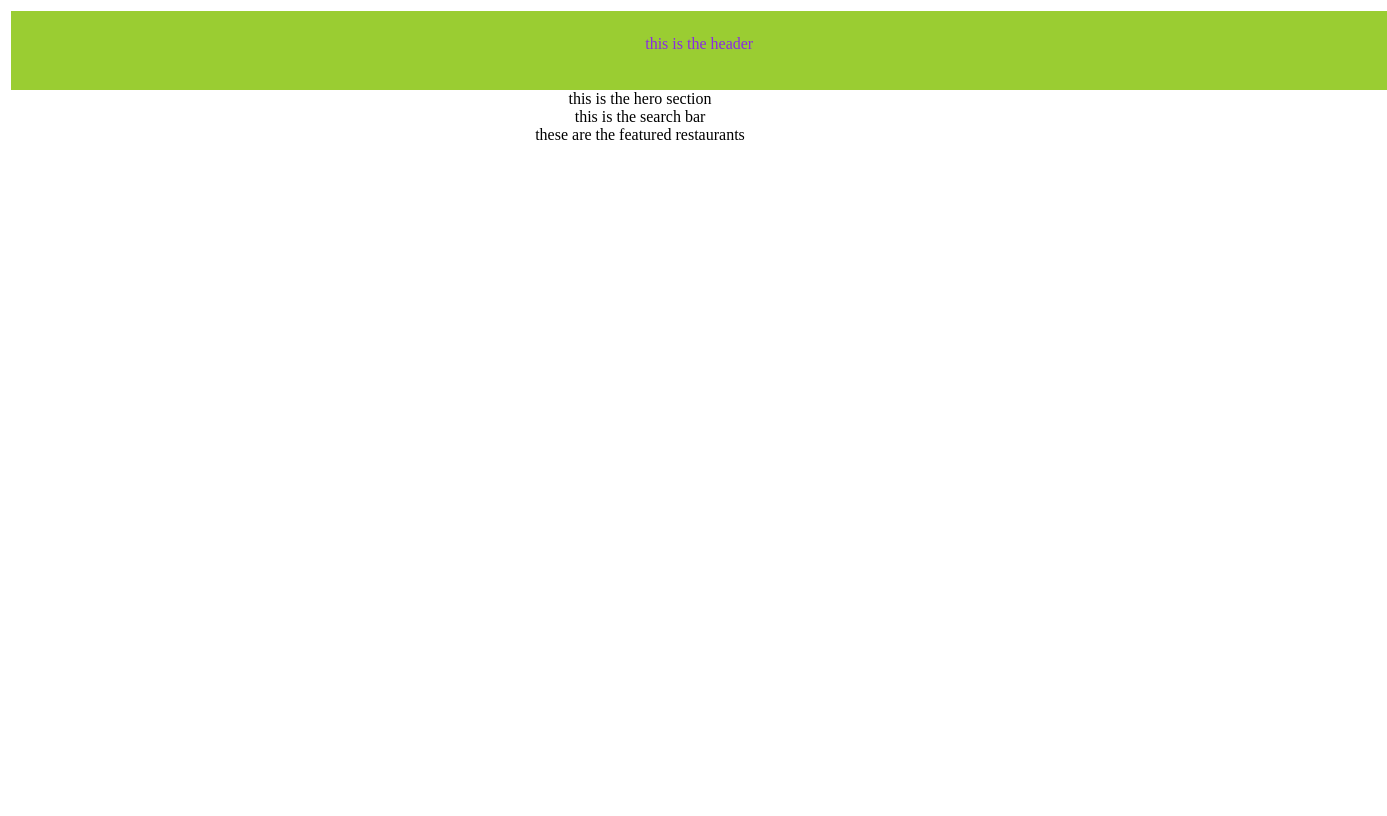
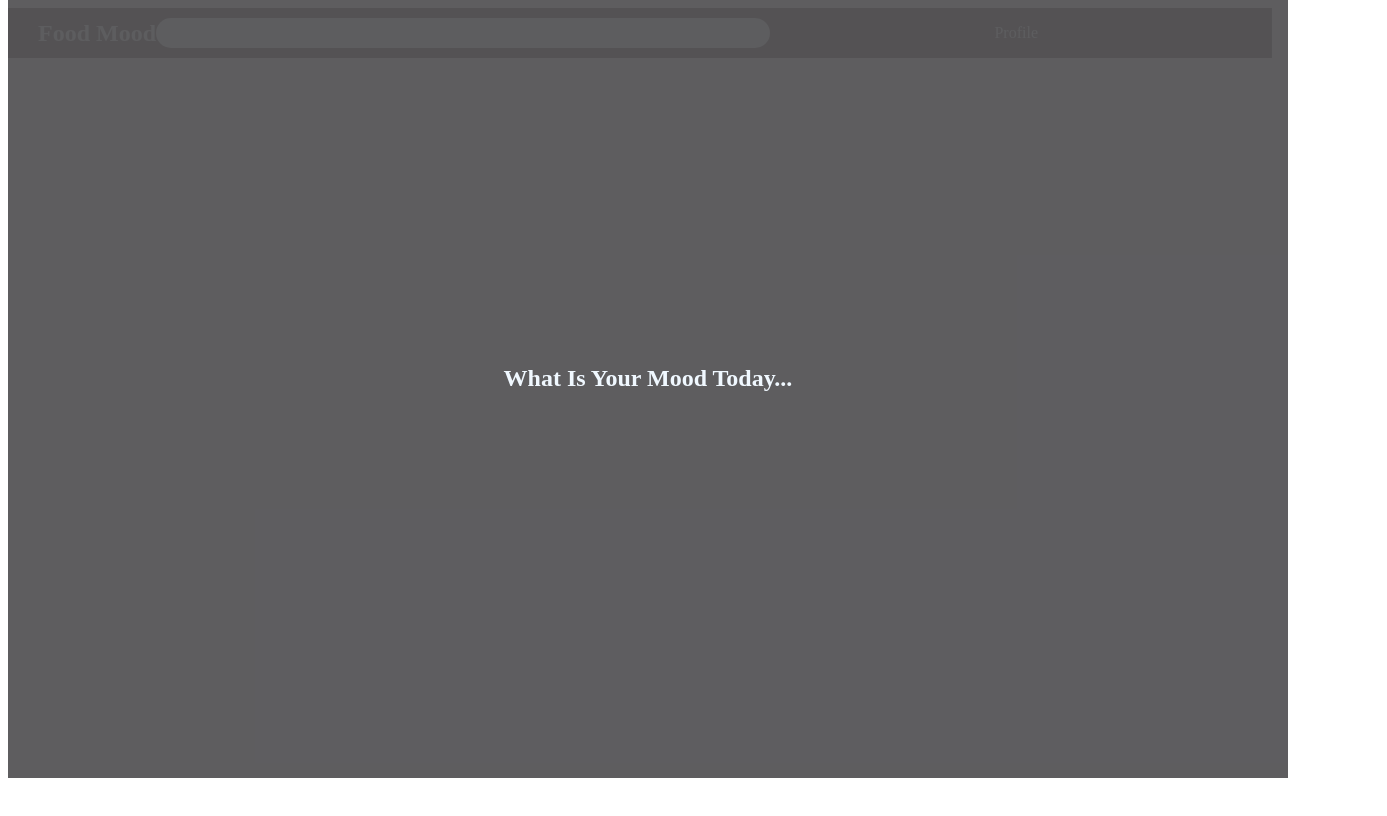
Before and after one commit to aurakei/foodmood, a React (Vite) app: page / in a window 1280 px wide. Shown: the top 816 px of the page, 1387 px wide, since content can reach past the window. Built offline with nearby package versions, Linux system fonts and the light colour scheme.

Commit message:
basic setup

```diff
--- a/src/App.css
+++ /dev/null
@@ -1,17 +0,0 @@
-#root {
-  max-width: 1280px;
-  margin: 0 auto;
-  padding: 0.2rem;
-  text-align: center;
-}
-
-header{
-  background-color: yellowgreen;
-  height: 1.9rem;
-  width: 100vw;
-  top: 0;
-  bottom: 0;
-  color: blueviolet;
-  padding: 1.5rem 3rem;
-
-}
--- a/src/App.jsx
+++ b/src/App.jsx
@@ -1,21 +1,13 @@
-import { useState } from 'react'
-import reactLogo from './assets/react.svg'
-import viteLogo from '/vite.svg'
-import './App.css'
+import Hero from "./components/hero/Hero"
+import Home from "./pages/home"
 
 function App() {
-  const [count, setCount] = useState(0)
 
   return (
-    <>
-      <header>
-        this is the header
-      </header>
-      <div className="hero">this is the hero section</div>
-      <span className="searchBar">this is the search bar</span>
-      <div className="featuredRestaurants">these are the featured restaurants</div>
-      <footer></footer>
-    </>
+    <div>
+      <Home />
+      <Hero />
+    </div>
   )
 }
 
--- /dev/null
+++ b/src/components/hero/Hero.jsx
@@ -0,0 +1,12 @@
+import React from 'react'
+import './hero.css'
+
+export default function Hero() {
+  return (
+    <div className='mainBg'>
+        <div className="centerText">
+            <h2 className="heroText">What Is Your Mood Today...</h2>
+         </div>
+    </div>
+  )
+}
--- /dev/null
+++ b/src/components/hero/hero.css
@@ -0,0 +1,17 @@
+.mainBg{
+    background-color: rgb(54, 53, 56, 0.8);
+    top: -5rem;
+    height: 100vh;
+    width: 100vw;
+    position: relative;
+}
+
+.centerText{
+    display: flex;
+    justify-content: center;
+    align-items: center;
+    height: 100vh;
+}
+.centerText .heroText{
+    color: aliceblue;
+}
--- /dev/null
+++ b/src/components/topbar/Topbar.jsx
@@ -0,0 +1,23 @@
+import React from 'react'
+import "./topbar.css"
+
+export default function Topbar() {
+  return (
+    <div>
+      <div className="topbarContainer">
+          <div className="topbarWrapper">
+              <div className="topLeft">
+                  <span className="logo">Food Mood</span>
+              </div>
+              <div className="topbarCenter">
+                  <div className="searchBar">
+                      <span className="searchInput"></span>
+                  </div>
+              </div>
+              <div className="topbarRight">Profile</div>
+          </div>
+      </div>
+
+    </div>
+  )
+}
--- /dev/null
+++ b/src/components/topbar/topbar.css
@@ -0,0 +1,104 @@
+/* .backgroundCover{
+    background-image: url("https://media.geeksforgeeks.org/wp-content/uploads/rk.png");
+  background-size: "cover";
+  height: 100vh;
+  margin-top: -70px;
+  font-size:50px;
+  background-repeat:no-repeat;
+  position: relative;
+} */
+.topbarContainer{
+    top: 0px;
+    height: 50px;
+    width: 100%;
+    background-color: #050202;
+    opacity: 0.2;
+}
+
+.topbarWrapper{
+    padding: 10px;
+    display: flex;
+    align-items: center;
+    justify-content: space-between;
+}
+
+.topbarLeft{
+    flex: 3;
+}
+
+.logo{
+    font-size: 24px;
+    margin-left: 20px;
+    font-weight: bold;
+    color: azure;
+    cursor: pointer;
+}
+.topbarCenter{
+    flex: 5;
+}
+
+.searchBar{
+    width: 100%;
+    height: 30px;
+    background-color: azure;
+    border-radius: 30px;
+    display: flex;
+    align-items: center;
+
+}
+
+.searchIcon{
+    font-size: 20px !important;
+    margin-left: 10px;
+}
+
+.searchInput{
+    border: none;
+    width: 70%;
+}
+
+.searchInput:focus{
+    outline: none;
+}
+
+.topbarRight{
+    flex: 4;
+    display: flex;
+    align-items: center;
+    justify-content: space-around;
+    color: azure;
+}
+
+.topbarLink{
+    margin-right: 10px;
+    font-size: 14px;
+    cursor: pointer;
+}
+
+.topbarIcons{
+    display: flex;
+}
+.topbarIconItem{
+    margin-right: 15px;
+    cursor: pointer;
+    position: relative;
+}
+.topbarIconBadge{
+    width: 15px;
+    height: 15px;
+    background-color: #fd49a0;
+    border-radius: 50%;
+    color: azure;
+    position: absolute;
+    top: -5px;
+    right: -5px;
+    justify-content: center;
+    font-size: 12px;
+}
+.topbarImg{
+    width: 22px;
+    height: 22px;
+    border-radius: 50%;
+    object-fit: cover;
+    cursor:  pointer;
+}
--- a/src/index.css
+++ /dev/null
@@ -1,24 +0,0 @@
-:root {
-  font-family: Inter, system-ui, Avenir, Helvetica, Arial, sans-serif;
-  line-height: 1.5;
-  font-weight: 400;
-
-  color-scheme: light dark;
-  color: rgba(255, 255, 255, 0.87);
-  background-color: #3d3bca;
-
-  font-synthesis: none;
-  text-rendering: optimizeLegibility;
-  -webkit-font-smoothing: antialiased;
-  -moz-osx-font-smoothing: grayscale;
-  -webkit-text-size-adjust: 100%;
-}
-
-a {
-  font-weight: 500;
-  color: #646cff;
-  text-decoration: inherit;
-}
-a:hover {
-  color: #535bf2;
-}
--- /dev/null
+++ b/src/pages/Home.css
@@ -0,0 +1,10 @@
+.homeContainer{
+    background-image:
+    url(
+  "https://media.geeksforgeeks.org/wp-content/uploads/rk.png");
+    background-size: "cover";
+    height: 100vh;
+    margin-top: -70px;
+    font-size:50px;
+    background-repeat:no-repeat;
+}
--- /dev/null
+++ b/src/pages/Home.jsx
@@ -0,0 +1,13 @@
+import React from 'react'
+import Topbar from '../components/topbar/Topbar'
+
+export default function Home() {
+  return (
+    <div className='homeContainer'>
+      <div className="heroWrapper">
+        <Topbar/>
+      </div>
+
+    </div>
+  )
+}
```
Also changed, not shown: public/img/Hotpot.png (renamed from public/Hotpot.png), public/img/herobg.jpeg (added), src/components/footer/Footer.jsx (added), src/components/footer/footer.css (added).
